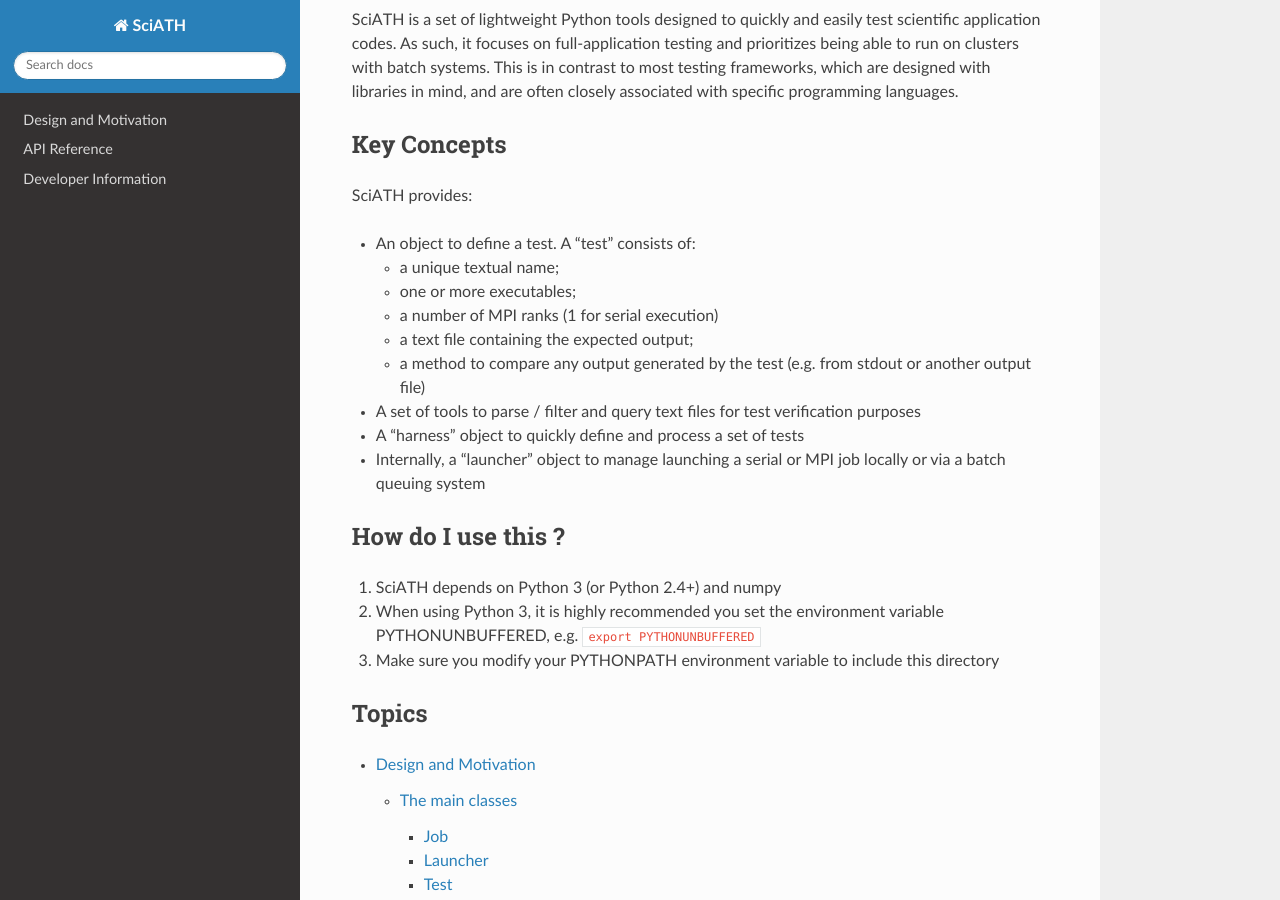
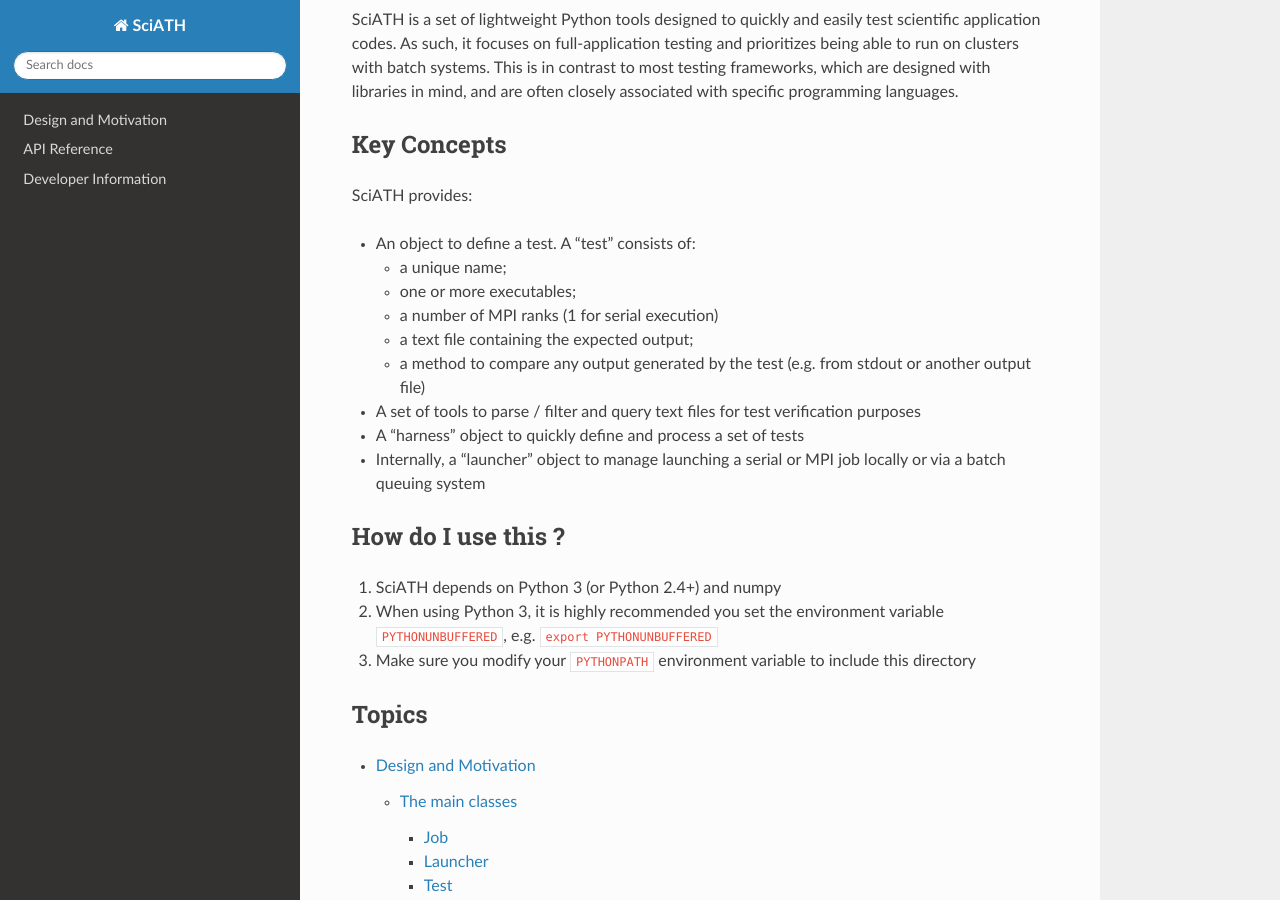
Before and after one commit to sciath/sciath, a Sphinx documentation site: the page built from docs/index.rst, in a window 1280 px wide and 900 px high, scrolled down 376 px. Built offline with Sphinx 7.4.7 and the Read the Docs theme 2.0.0, drawn with Linux system fonts in a browser that asks for light colours.

Commit message:
docs: minor edits

```diff
--- a/docs/design.rst
+++ b/docs/design.rst
@@ -73,9 +73,9 @@
 Data include:
 
 * A ``Job``
-* A (mandatory) name
+* A name
 * An instance of a subclass of ``TestVerifier``, to evaluate test success
-* A set of string-valued tags
+* A set of tags
 
 Harness
 ~~~~~~~
--- a/docs/index.rst
+++ b/docs/index.rst
@@ -26,9 +26,9 @@
 
 SciATH provides:
 
--  An object to define a test. A “test” consists of:
+-  An object to define a test. A "test" consists of:
 
-   -  a unique textual name;
+   -  a unique name;
    -  one or more executables;
    -  a number of MPI ranks (1 for serial execution)
    -  a text file containing the expected output;
@@ -37,8 +37,8 @@
 
 -  A set of tools to parse / filter and query text files for test
    verification purposes
--  A “harness” object to quickly define and process a set of tests
--  Internally, a “launcher” object to manage launching a serial or MPI
+-  A "harness" object to quickly define and process a set of tests
+-  Internally, a "launcher" object to manage launching a serial or MPI
    job locally or via a batch queuing system
 
 How do I use this ?
@@ -47,9 +47,9 @@
 1. SciATH depends on Python 3 (or Python 2.4+) and numpy
 
 2. When using Python 3, it is highly recommended you set the environment
-   variable PYTHONUNBUFFERED, e.g. ``export PYTHONUNBUFFERED``
+   variable ``PYTHONUNBUFFERED``, e.g. ``export PYTHONUNBUFFERED``
 
-3. Make sure you modify your PYTHONPATH environment variable to include
+3. Make sure you modify your ``PYTHONPATH`` environment variable to include
    this directory
 
 Topics
```
